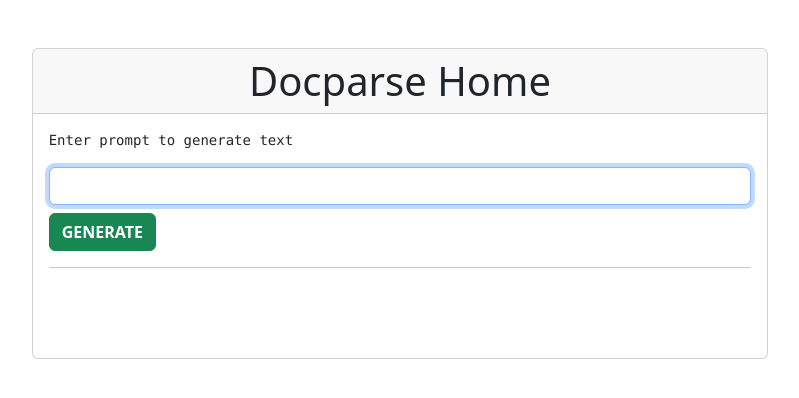
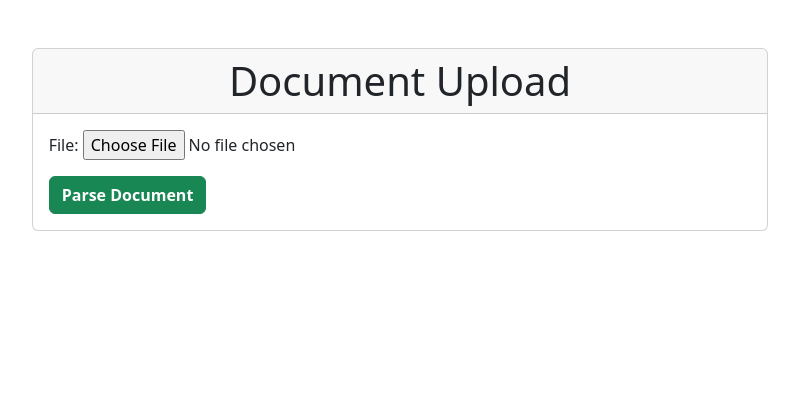
Before and after one commit to lukewanless/docparse, a Django app: page / in a window 1280 px wide. Shown: the top 398 px of the page, without its empty margins (240-1039 px from the left). Run offline with Django 4.2, Linux system fonts and the light colour scheme.

```diff
--- a/app/parser/templates/parser/404.html
+++ b/app/parser/templates/parser/404.html
@@ -4,8 +4,8 @@
 <div class="row justify-content-center my-4">
     <div class="col-md-7 mt-4">
         <h1>Page Not Found</h1>
-        <p>Make sure you are connected to the internet or your query is correct</p>
-        <a href="{% url 'home' %}" class="btn btn-secondary">Go Home</a>
+        <p>Make sure you are connected to the internet</p>
+        <a href="{% url 'upload' %}" class="btn btn-secondary">Go Home</a>
     </div>
 </div>
 {% endblock %}
--- a/app/parser/templates/parser/home.html
+++ b/app/parser/templates/parser/generate.html
@@ -1,10 +1,10 @@
 {% extends 'parser/base.html' %}
-{% block title %} Home {% endblock %}
+{% block title %} Generate {% endblock %}
 {% block content %}
 <div class="row justify-content-center my-4">
     <div class="col-md-7 mt-4">
         <div class="card">
-            <h1 class="card-header text-center">Docparse Home</h1>
+            <h1 class="card-header text-center">Generate Text</h1>
             <div class="card-body">
              <pre>Enter prompt to generate text</pre>
               <form action="." method="POST">
--- a/app/parser/urls.py
+++ b/app/parser/urls.py
@@ -3,7 +3,7 @@ from django.urls import path
 from . import views
 
 urlpatterns = [
-    path('', views.home, name='home'),
+    path('generate/', views.generate, name='generate'),
     path('error-handler/', views.error_handler, name='error_handler'),
-    path('upload/', views.upload, name='upload'),
+    path('', views.upload, name='upload'),
 ]
--- a/app/parser/views.py
+++ b/app/parser/views.py
@@ -10,11 +10,13 @@ from parser.forms import DocxForm
 openai.api_key = os.environ.get("OPENAI_KEY", "")
 
 # this is the home view for handling home page logic
-def home(request):
+def generate(request):
+    print("what funciton")
     try:
         # checking if the request method is POST
         if request.method == 'POST':
             # getting prompt data from the form
+            print("HELLO")
             prompt = request.POST.get('prompt')
             # making a request to the API
             response = openai.Completion.create(model="text-davinci-003", prompt=prompt, max_tokens=1000)
@@ -26,11 +28,11 @@ def home(request):
                 'prompt': prompt
             }
             # this will render the results in the home.html template
-            return render(request, 'parser/home.html', context)
+            return render(request, 'parser/generate.html', context)
         # this runs if the request method is GET
         else:
             # this will render when there is no request POST or after every POST request
-            return render(request, 'parser/home.html')
+            return render(request, 'parser/generate.html')
     # the except statement will capture any error
     except:
         # this will redirect to the 404 page after any error is caught
```
Also changed, not shown: app/parser/templates/parser/display_uploaded_docx.html (+5 -3 lines), app/parser/xml_edit.py (+5 -6 lines), 2 other files.
